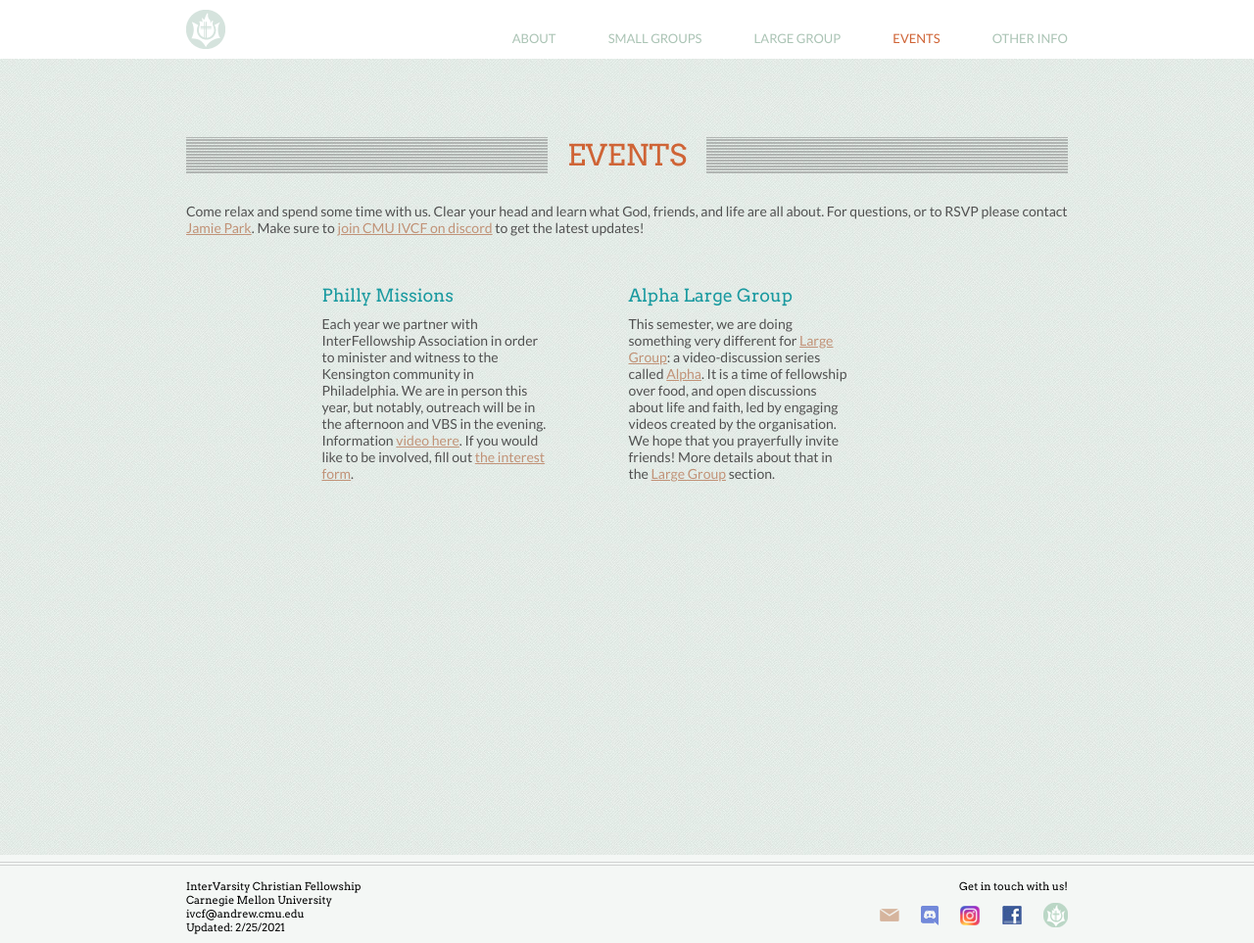
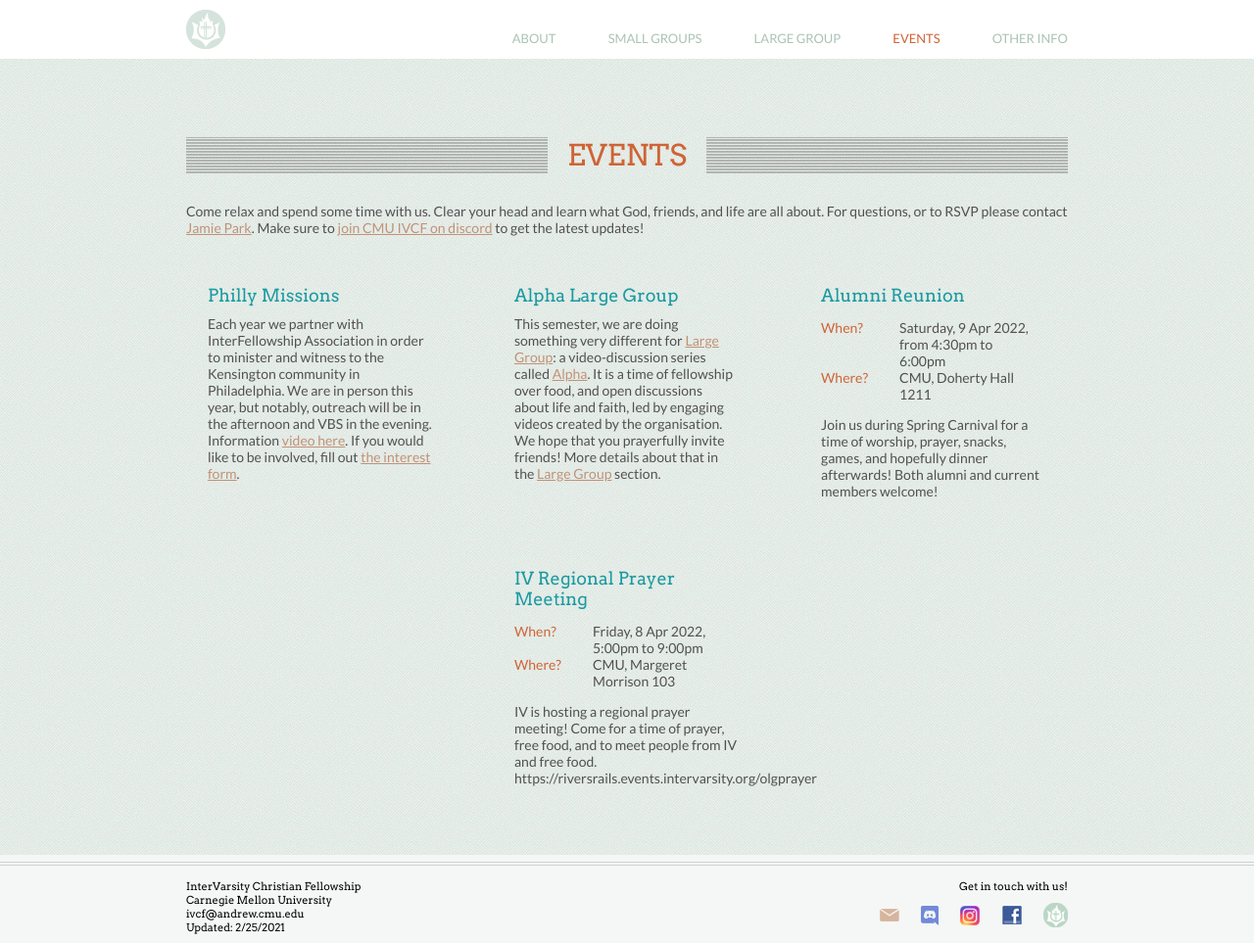
Before and after one commit to ivcf-cmu/ivcf-cmu.github.io, a Jekyll site: the page built from events.md, in a window 1280 px wide and 963 px high. Shown: the whole window at 98% size. Built offline with Jekyll 4.4.1, drawn with Linux system fonts in a browser that asks for light colours.

Commit message:
update events

```diff
--- a/events.md
+++ b/events.md
@@ -64,6 +64,42 @@
 		    </p>
 		</div>
 
+		<div class="tricolumn">
+			<h2>Alumni Reunion</h2>
+			<dl>
+				<dt>When?&nbsp;</dt>
+				<dd>Saturday, 9 Apr 2022, from 4:30pm to 6:00pm</dd>
+				<dt>Where?&nbsp;</dt>
+				<dd>CMU, Doherty Hall 1211</dd>
+			</dl>
+			<p>
+				Join us during Spring Carnival for a time of worship, prayer, snacks, games, and hopefully dinner afterwards!
+				Both alumni and current members welcome!
+			</p>
+		</div>
+
+
+		<div class="tricolumn">
+			<h2>
+				IV Regional Prayer Meeting
+			</h2>
+			<dl>
+				<dt>When?&nbsp;</dt>
+				<dd>
+					Friday, 8 Apr 2022, 5:00pm to 9:00pm
+				</dd>
+				<dt>Where?&nbsp;</dt>
+				<dd>
+					CMU, Margeret Morrison 103
+				</dd>
+			</dl>
+			<p>
+				IV is hosting a regional prayer meeting!
+			    Come for a time of prayer, free food, and to meet people from IV and free food.
+			https://riversrails.events.intervarsity.org/olgprayer
+			</p>
+		</div>
+
 		<!--
 		<div class="tricolumn">
 			<h2>Ignite Conference</h2>
@@ -122,17 +158,6 @@
 		</div>
 
 		<div class="tricolumn">
-			<h2>Alumni Reunion</h2>
-			<dl>
-				<dt>When?&nbsp;</dt><dd>Saturday, September 2 from 9:00 AM to 6:00 PM</dd>
-				<dt>Where?&nbsp;</dt><dd>Meet @ Morewood (we’ll drive to Ohiopyle, PA together)</dd>
-			</dl>
-			<p>
-				Enjoy Labor day with friends exploring God’s creation. Take a trip with us to Ohiopyle, PA, and enjoy waterfalls, short hikes, creeking, and a picnic lunch on us.
-			</p>
-		</div>
-
-		<div class="tricolumn">
 			<h2>The Overnighter</h2>
 			<dl>
 				<dt>When?&nbsp;</dt><dd>Saturday & Sunday, September 28-29</dd>
```
Also changed, not shown: smallgroups.md (+4 -4 lines).
